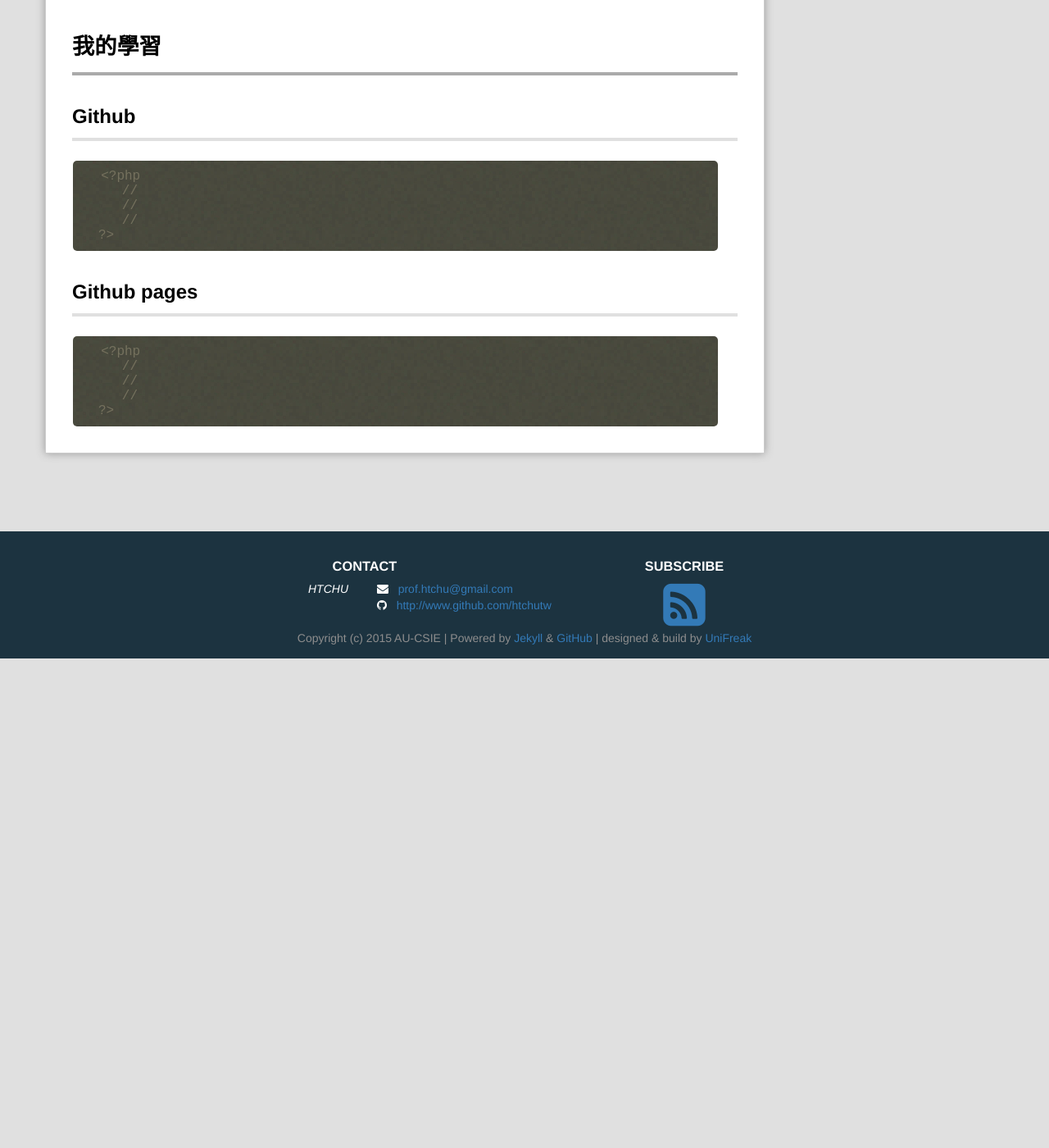
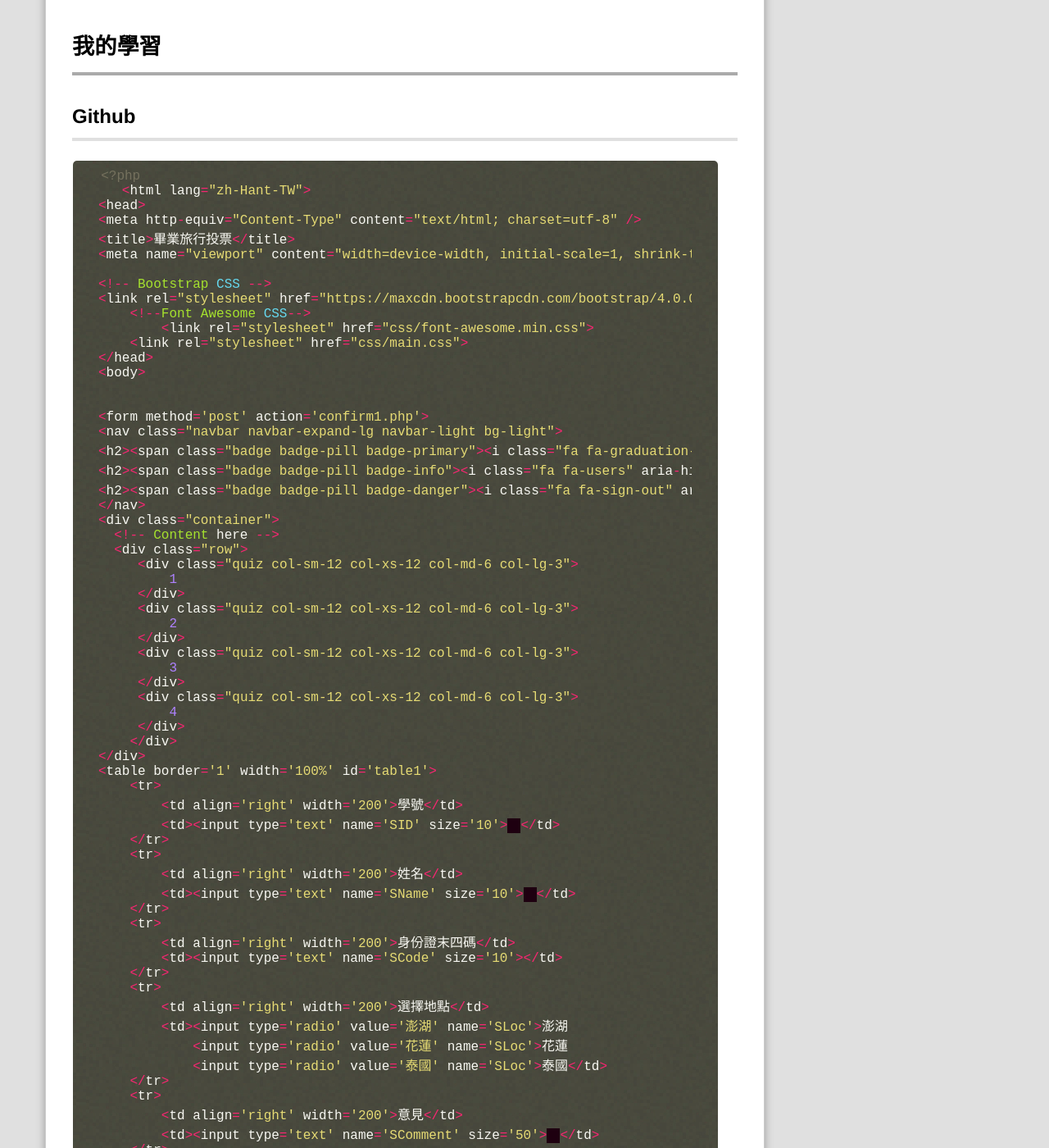
Before and after one commit to xanniex/webcourse, a Jekyll site: the page built from _posts/2017-11-29-Class11.md, in a window 1280 px wide and 1400 px high, scrolled down 652 px. Shown: the whole window at 82% size. Built offline with Jekyll 4.4.1, drawn with Linux system fonts in a browser that asks for light colours; Markdown is read by kramdown in place of the engine named in the settings; comment, search, counter and statistics services are not loaded; before the commit the page ends 1455 px from its top, so only the background shows below that; some of the changed text lies outside the part shown.

Commit message:
Update 2017-11-29-Class11.md

````diff
--- a/_posts/2017-11-29-Class11.md
+++ b/_posts/2017-11-29-Class11.md
@@ -21,18 +21,152 @@ github帳號及使用github做blog。。
 
 ```php
 <?php
-   //
-   //
-   //
+   <html lang="zh-Hant-TW">
+<head>
+<meta http-equiv="Content-Type" content="text/html; charset=utf-8" />
+<title>畢業旅行投票</title>
+<meta name="viewport" content="width=device-width, initial-scale=1, shrink-to-fit=no">
+
+<!-- Bootstrap CSS -->
+<link rel="stylesheet" href="https://maxcdn.bootstrapcdn.com/bootstrap/4.0.0-beta.2/css/bootstrap.min.css" integrity="sha384-PsH8R72JQ3SOdhVi3uxftmaW6Vc51MKb0q5P2rRUpPvrszuE4W1povHYgTpBfshb" crossorigin="anonymous">
+    <!--Font Awesome CSS-->
+	<link rel="stylesheet" href="css/font-awesome.min.css">
+    <link rel="stylesheet" href="css/main.css">
+</head>
+<body>
+
+
+<form method='post' action='confirm1.php'>
+<nav class="navbar navbar-expand-lg navbar-light bg-light">
+<h2><span class="badge badge-pill badge-primary"><i class="fa fa-graduation-cap" aria-hidden="true"></i>資訊與科技期中網頁互評</span></h2>
+<h2><span class="badge badge-pill badge-info"><i class="fa fa-users" aria-hidden="true"></i>評審：OOOOOOO(AAAAAA)</span></h2>
+<h2><span class="badge badge-pill badge-danger"><i class="fa fa-sign-out" aria-hidden="true"></i>登出投票系統</span></h2>
+</nav>
+<div class="container">
+  <!-- Content here -->
+  <div class="row">
+     <div class="quiz col-sm-12 col-xs-12 col-md-6 col-lg-3">
+         1
+     </div>
+     <div class="quiz col-sm-12 col-xs-12 col-md-6 col-lg-3">
+         2
+     </div>
+     <div class="quiz col-sm-12 col-xs-12 col-md-6 col-lg-3">
+         3
+     </div>
+     <div class="quiz col-sm-12 col-xs-12 col-md-6 col-lg-3">
+         4
+     </div>
+    </div>
+</div>
+<table border='1' width='100%' id='table1'>
+    <tr>
+        <td align='right' width='200'>學號</td>
+        <td><input type='text' name='SID' size='10'>　</td>
+    </tr>
+    <tr>
+        <td align='right' width='200'>姓名</td>
+        <td><input type='text' name='SName' size='10'>　</td>
+    </tr>
+    <tr>
+        <td align='right' width='200'>身份證末四碼</td>
+        <td><input type='text' name='SCode' size='10'></td>
+    </tr>
+    <tr>
+        <td align='right' width='200'>選擇地點</td>
+        <td><input type='radio' value='澎湖' name='SLoc'>澎湖
+            <input type='radio' value='花蓮' name='SLoc'>花蓮
+            <input type='radio' value='泰國' name='SLoc'>泰國</td>
+    </tr>
+    <tr>
+        <td align='right' width='200'>意見</td>
+        <td><input type='text' name='SComment' size='50'>　</td>
+    </tr>
+    <tr>
+        <td align='right' width='200'>　</td>
+        <td><input type='submit' name='Submit' value='投票'>　</td>
+    </tr>
+</table>
+</form>
+</body>
+
+</html>
 ?>
 ```
 ##Github pages
 
 ```php
 <?php
-   //
-   //
-   //
+   <html lang="zh-Hant-TW">
+<head>
+<meta http-equiv="Content-Type" content="text/html; charset=utf-8" />
+<title>畢業旅行投票</title>
+<meta name="viewport" content="width=device-width, initial-scale=1, shrink-to-fit=no">
+
+<!-- Bootstrap CSS -->
+<link rel="stylesheet" href="https://maxcdn.bootstrapcdn.com/bootstrap/4.0.0-beta.2/css/bootstrap.min.css" integrity="sha384-PsH8R72JQ3SOdhVi3uxftmaW6Vc51MKb0q5P2rRUpPvrszuE4W1povHYgTpBfshb" crossorigin="anonymous">
+    <!--Font Awesome CSS-->
+	<link rel="stylesheet" href="css/font-awesome.min.css">
+    <link rel="stylesheet" href="css/main.css">
+</head>
+<body>
+
+
+<form method='post' action='confirm1.php'>
+<nav class="navbar navbar-expand-lg navbar-light bg-light">
+<h2><span class="badge badge-pill badge-primary"><i class="fa fa-graduation-cap" aria-hidden="true"></i>資訊與科技期中網頁互評</span></h2>
+<h2><span class="badge badge-pill badge-info"><i class="fa fa-users" aria-hidden="true"></i>評審：OOOOOOO(AAAAAA)</span></h2>
+<h2><span class="badge badge-pill badge-danger"><i class="fa fa-sign-out" aria-hidden="true"></i>登出投票系統</span></h2>
+</nav>
+<div class="container">
+  <!-- Content here -->
+  <div class="row">
+     <div class="quiz col-sm-12 col-xs-12 col-md-6 col-lg-3">
+         1
+     </div>
+     <div class="quiz col-sm-12 col-xs-12 col-md-6 col-lg-3">
+         2
+     </div>
+     <div class="quiz col-sm-12 col-xs-12 col-md-6 col-lg-3">
+         3
+     </div>
+     <div class="quiz col-sm-12 col-xs-12 col-md-6 col-lg-3">
+         4
+     </div>
+    </div>
+</div>
+<table border='1' width='100%' id='table1'>
+    <tr>
+        <td align='right' width='200'>學號</td>
+        <td><input type='text' name='SID' size='10'>　</td>
+    </tr>
+    <tr>
+        <td align='right' width='200'>姓名</td>
+        <td><input type='text' name='SName' size='10'>　</td>
+    </tr>
+    <tr>
+        <td align='right' width='200'>身份證末四碼</td>
+        <td><input type='text' name='SCode' size='10'></td>
+    </tr>
+    <tr>
+        <td align='right' width='200'>選擇地點</td>
+        <td><input type='radio' value='澎湖' name='SLoc'>澎湖
+            <input type='radio' value='花蓮' name='SLoc'>花蓮
+            <input type='radio' value='泰國' name='SLoc'>泰國</td>
+    </tr>
+    <tr>
+        <td align='right' width='200'>意見</td>
+        <td><input type='text' name='SComment' size='50'>　</td>
+    </tr>
+    <tr>
+        <td align='right' width='200'>　</td>
+        <td><input type='submit' name='Submit' value='投票'>　</td>
+    </tr>
+</table>
+</form>
+</body>
+
+</html>
 ?>
 ```
 
````
